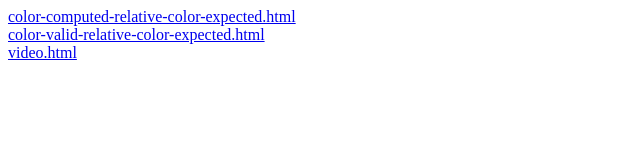
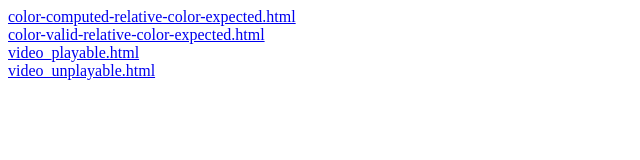
Before and after one commit to vitalitsirkov/genesyscrash, a plain HTML site: page index.html in a window 1280 px wide. Shown: the whole page, without its empty margins (0-640 px from the left). Drawn offline with Linux system fonts and the light colour scheme.

Commit message:
Update index.html

```diff
--- a/index.html
+++ b/index.html
@@ -2,4 +2,6 @@
 <br>
 <a href="color-valid-relative-color-expected.html">color-valid-relative-color-expected.html</a>
 <br>
-<a href="video.html">video.html</a>
+<a href="video.html">video_playable.html</a>
+<br>
+<a href="video.html">video_unplayable.html</a>
```
